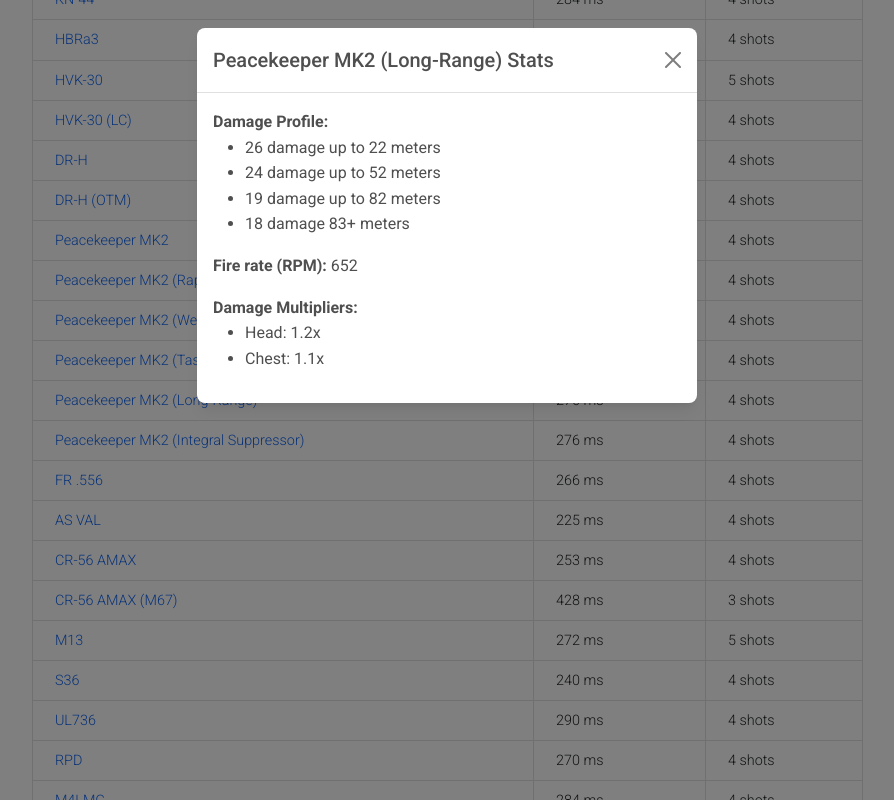
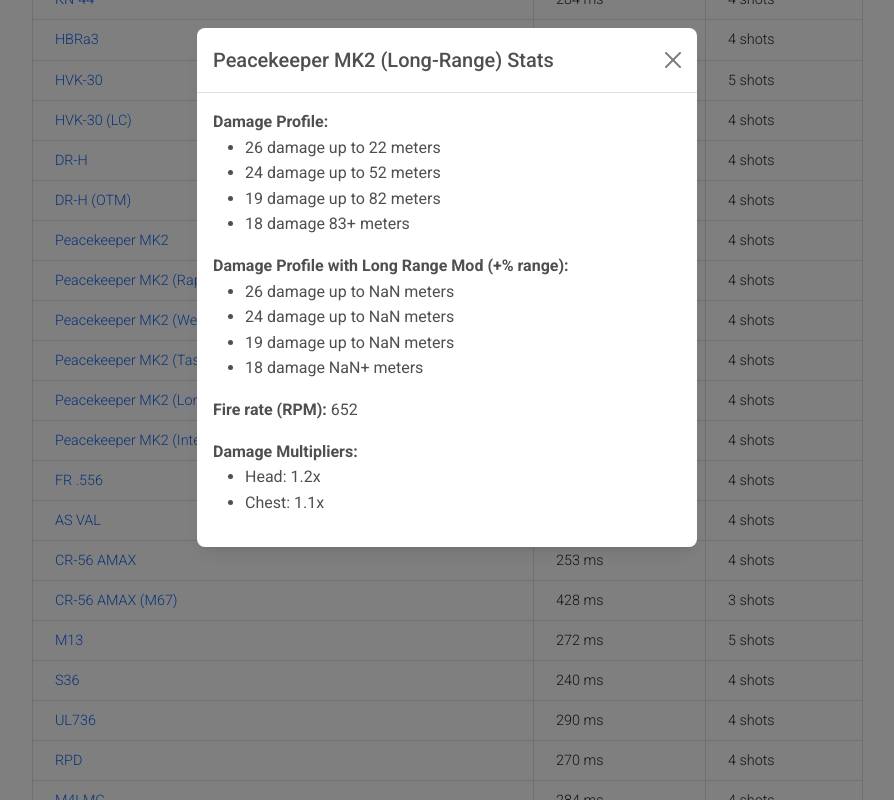
Before and after one commit to Jessi810/CODM-Calc, a Vue app: page /cheatsheet in a window 1280 px wide. Both pictures are taken after a click on the link "Peacekeeper MK2 (Long-Range)". Shown: the part 839-1639 px from the top of the page, without its empty margins (193-1087 px from the left). Built offline with nearby package versions, Linux system fonts and the light colour scheme.

Commit message:
Added info on modal when using long range mod option

```diff
--- a/src/components/Modal.vue
+++ b/src/components/Modal.vue
@@ -25,6 +25,16 @@
                                 {{ damage }} damage
                                 <span v-if="index < stats.damage.length - 1"> up to {{ stats.range[index] }}</span>
                                 <span v-if="index == stats.damage.length - 1">{{ stats.range[index - 1] + 1 }}+</span> meters
+                            </li>
+                        </ul>
+                    </p>
+                    <p v-if="longrange != 0">
+                        <strong>Damage Profile with Long Range Mod (+{{ longrange }}% range):</strong> <br>
+                        <ul>
+                            <li v-for="(damage, index) in stats.damage" :key="damage">
+                                {{ damage }} damage
+                                <span v-if="index < stats.damage.length - 1"> up to {{ Math.trunc(stats.range[index] * (longrange / 100 + 1)) }}</span>
+                                <span v-if="index == stats.damage.length - 1">{{ Math.trunc(stats.range[index - 1] * (longrange / 100 + 1))+ 1 }}+</span> meters
                             </li>
                         </ul>
                     </p>
@@ -64,7 +74,8 @@
 <script>
 export default {
     props: {
-        stats: Object
+        stats: Object,
+        longrange: Number
     }
 }
 </script>
```
